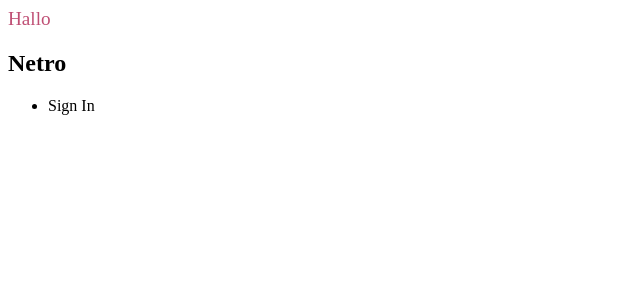
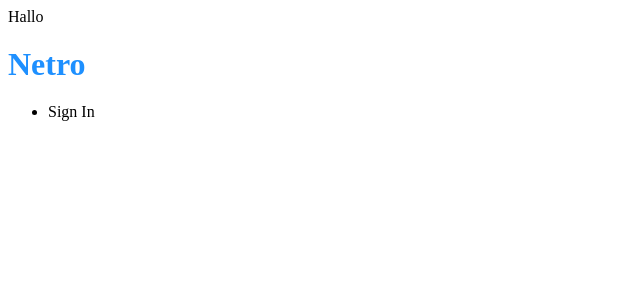
Before and after one commit to Lucius201/Netro, a React (Vite) app in the folder Frontend/: page / in a window 1280 px wide. Shown: the top 300 px of the page, without its empty margins (0-640 px from the left). Built offline with nearby package versions, Linux system fonts and the light colour scheme.

Commit message:
navbar hat jetzt eine farbe, aber keine schöne
Co-authored-by: JFlegel <JFlegel@users.noreply.github.com>

```diff
--- a/Frontend/src/components/NavBar.tsx
+++ b/Frontend/src/components/NavBar.tsx
@@ -1,8 +1,6 @@
 import styled from "styled-components";
+import "../styles/variables.css";
 
-const StyledNavbar = styled.nav`
-    color: black;
-`;
 function NavBar() {
     return (
         <StyledNavbar>
@@ -21,5 +19,66 @@ function NavBar() {
         </StyledNavbar>
     );
 }
+const StyledNavbar = styled.nav`
+    .title {
+        color: var(--text);
+        text-decoration: none;
+        font-weight: 600;
+        font-size: 2rem;
+    }
+
+    header {
+        padding: 45px 0 0.6rem 0;
+        height: 100px;
+        animation: fadeinNav 1s;
+        transition: padding-top 0.3s ease-in-out, height 0.3s ease-in-out;
+        z-index: 1000;
+        border-bottom: none;
+        position: absolute;
+        width: 100%;
+    }
+
+    @keyframes fadeinNav {
+        0% {
+            top: -1.5rem;
+            opacity: 0;
+        }
+        100% {
+            top: 0;
+            opacity: 1;
+        }
+    }
+
+    header.navbar-on-scroll {
+        padding-top: 15px;
+        height: 70px;
+        border-bottom: 1px solid #333333;
+    }
+
+    nav {
+        display: flex;
+        justify-content: space-between;
+        align-items: center;
+        max-width: 75rem;
+        margin: 0 auto;
+        padding: 0 4rem;
+    }
+
+    nav h1 {
+        background-color: var(--background);
+        font-size: 1.3rem;
+    }
+
+    nav ul {
+        display: flex;
+    }
+
+    nav ul li {
+        margin-left: 1.25rem;
+        cursor: pointer;
+        display: flex;
+        align-items: center;
+    }
+`;
 
 export default NavBar;
--- a/Frontend/src/pages/Home.tsx
+++ b/Frontend/src/pages/Home.tsx
@@ -1,12 +1,10 @@
-import { StyledA } from "../styles/StyledText";
-
-import NavBar from "../components/navbar";
+import NavBar from "../components/NavBar";
 
 function Home() {
     return (
         <>
             <div>
-                <StyledA>Hallo</StyledA>
+                <a>Hallo</a>
             </div>
             <NavBar></NavBar>
         </>
--- a/Frontend/src/styles/StyledText.tsx
+++ /dev/null
@@ -1,6 +0,0 @@
-import styled from "styled-components";
-
-export const StyledA = styled.a`
-    color: #bf4f74;
-    font-size: 1.2rem;
-`;
--- /dev/null
+++ b/Frontend/src/styles/variables.css
@@ -0,0 +1,9 @@
+:root {
+    --text: #1e90ff;
+    --color-secondary: #ff6f61;
+    --background: #a82626;
+    --color-text: #333333;
+    --color-success: #28a745;
+    --color-warning: #ffc107;
+    --color-error: #dc3545;
+}
```
Also changed, not shown: Frontend/index.html (+3 -13 lines), Frontend/src/styles/StyledNavbar.tsx (deleted, +0 -25 lines), 1 other file (tests, documents, lock files or other folders).
